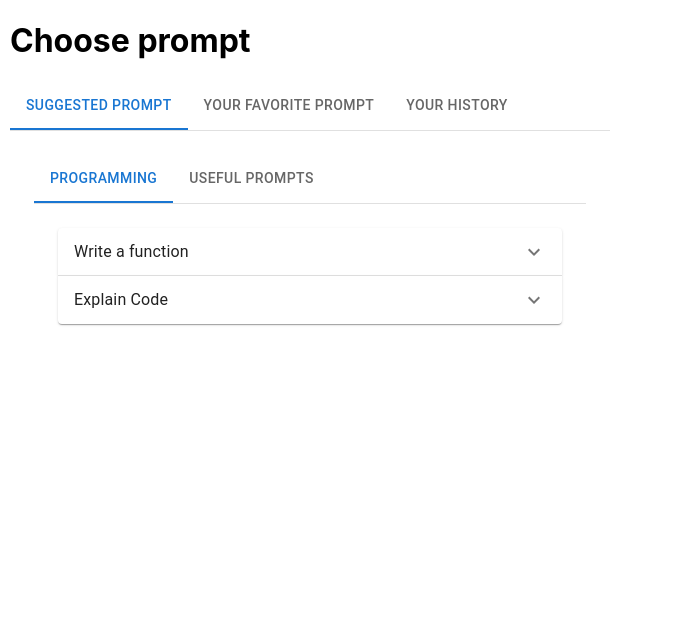
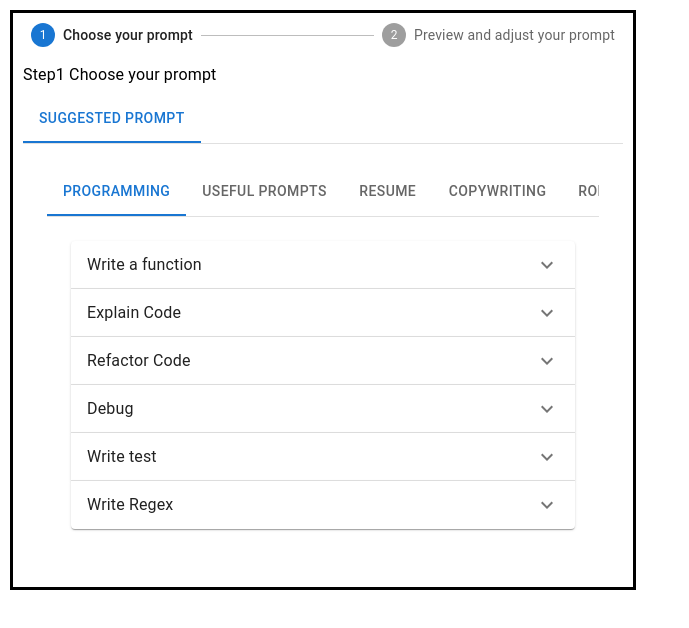
Before and after one commit to Zoran-yang/chatcomposer, a React (Create React App) app: page / in a window 1280 px wide. Shown: the top 628 px of the page, without its empty margins (0-689 px from the left). Built offline with nearby package versions, Linux system fonts and the light colour scheme.

Commit message:
add Timeline

```diff
--- a/src/component/ChoosePrompt/ChoosePrompt.js
+++ b/src/component/ChoosePrompt/ChoosePrompt.js
@@ -1,14 +1,15 @@
+import { Typography } from "@mui/material"
 import { UserInterface } from "./component/UserInterface"
 
 
 
 
-function ChoosePrompt({setComposerPhaseFunc,setCopiedPromptFunc}){
+function ChoosePrompt({handleNext,setCopiedPromptFunc,activeStep,TabName}){
 
     return(
         <>
-            <h1>Choose prompt</h1>
-            <UserInterface setComposerPhaseFunc={setComposerPhaseFunc} setCopiedPromptFunc={setCopiedPromptFunc}/>
+            <Typography sx={{ mt: 2, mb: 1 }}>Step{activeStep + 1}  {TabName} </Typography>
+            <UserInterface handleNext={handleNext} setCopiedPromptFunc={setCopiedPromptFunc}/>
         </>
     )
 }
--- a/src/component/ChoosePrompt/component/DefaultPrompt/DisplayDefaultPrompt.js
+++ b/src/component/ChoosePrompt/component/DefaultPrompt/DisplayDefaultPrompt.js
@@ -47,7 +47,7 @@ function a11yProps(index) {
 
 
 
-function DisplayDefaultPrompt({setComposerPhaseFunc,setCopiedPromptFunc}){
+function DisplayDefaultPrompt({handleNext,setCopiedPromptFunc}){
     const [value, setValue] = useState(0);
 
     const handleChange = (event, newValue) => {
@@ -56,7 +56,7 @@ function DisplayDefaultPrompt({setComposerPhaseFunc,setCopiedPromptFunc}){
 
     function copyPromptToNextPhase(CopiedPrompt){
         setCopiedPromptFunc(CopiedPrompt)
-        setComposerPhaseFunc("PreviewAndAdjustPrompt")
+        handleNext()
     }
 
     function DisplayPromptDetail(){
@@ -79,7 +79,7 @@ function DisplayDefaultPrompt({setComposerPhaseFunc,setCopiedPromptFunc}){
                                         {type[1]}
                                     </Typography>
                                     <Button variant="outlined" size="small" onClick={() => copyPromptToNextPhase(type[1])}>
-                                            Choose
+                                            Choose and Next
                                     </Button>
                                 </AccordionDetails>
                             </Accordion>
@@ -96,7 +96,7 @@ function DisplayDefaultPrompt({setComposerPhaseFunc,setCopiedPromptFunc}){
     return (
         <Box sx={{ width: '100%' }}>
             <Box sx={{ borderBottom: 1, borderColor: 'divider' }}>
-                <Tabs value={value} onChange={handleChange} aria-label="basic tabs example">
+                <Tabs value={value} onChange={handleChange} variant="scrollable" scrollButtons="auto" aria-label="scrollable auto tabs example">
                     {Object.keys(PromptInfo).map((type, index) =>{return <Tab label={type} key={type} {...a11yProps(index)} />})}
                 </Tabs>
             </Box>
--- a/src/component/ChoosePrompt/component/DefaultPrompt/PromptInfo.js
+++ b/src/component/ChoosePrompt/component/DefaultPrompt/PromptInfo.js
@@ -1,13 +1,71 @@
 
 const PromptInfo = {
     "Programming" : {
-        "Write a function" : "Your are programming language expert, please write a function that can do something.",
-        "Explain Code" : "You are a programming language expert, please explain the following code to me. attach code"
+        "Write a function" : "Your are [programming language] expert, please write a function that can [do something].",
+        "Explain Code" : "You are a [programming language] expert, please explain the following code to me. [attach code]",
+        "Refactor Code":"You are a Clean Code expert, I have the following code, please refactor it in a more clean and concise way so that my colleagues can maintain the code more easily. Also, explain why you want to refactor the code so that I can add the explanation to the Pull Request. [attach code]",
+        "Debug":"You are a [programming language] expert, I have a piece of code and, I expect this code to [do something], but it fails the [test case]. Please help me find out what I did wrong and rewrite it in the correct way. [attach code]",
+        "Write test":"You are a [programming language] expert, I have a piece of code [attach code], please write tests for it. Please provide at least [number] test cases, and cover the extreme cases, so that I can be sure that my code is correct. [attach code]",
+        "Write Regex":"You are now a Regex Expert, please write a Regex that can [do something]",
         }
-    ,
-    "Useful Prompts" :
-        {"How to do something" : "How to do something?"}
+    ,"Useful Prompts" : {
+        "How to do something" : "How to [do something]?",
+        "Summarize a topic":"Summarize [topic] for me.",
+        "Summarize an article":"Summarize [article] for me based on the following content: [attach content]",
+        "Teach me something":"You are an expert in [topic], teach me something about [topic].",
+    }
+    ,"Resume" : {
+        "Ask for Resume Feedback":"What can I do to make this [position] resume better? Please provide specific suggestions and rewrite the experience with your suggestions. Please keep the format. [Attach the resume]",
+        "Add Quantitative Data to Resume":"Add quantitative data to the following resume. [Attach the resume]",
+        "Make Resume More Concise" : "Make the following resume more concise without sacrificing the quality. [Attach the resume]",
+        "Customize Resume":"I am applying for [position and company], rewrite the following experience, so that I can better fit [company name]'s corporate culture. [Attach the experience]"
+    }
+    ,"Copywriting" : {
+        "Social Media Copywriting":"Create a compelling, eye-catching [social media] post for [purpose]. The post should include [keyword 1], [keyword 2], and [keyword 3]. Also, it should follow these rules: [rule 1], [rule 2], [rule 3], and [rule 4].",
+        "Social Media Post Title":"Write [5] social media post titles about [Topic] for [Social Media Platform], following these rules: [rule 1], [rule 2], and [rule 3]",
+        "Email Writing":"Write me a [formal] email to [recipient] about [purpose].",
+        "Email Writing":"You are a [position], I will send you an email, you need to reply to this email. Email: [attach content]",
+        "Production Description":"Write a [10] sentence product description for the following product keywords. Product keywords: [keyword 1], [keyword 2], [keyword 3], and [keyword 4].",
+        "Outlines":"Write an outline for the following article: [attach content]",
+        "Write a Blog Post":"Write a [number] word blog post about [topic].",
+    }
+    ,"Role Playing":{
+        "General Role Playing":"You are a [role], I will ask you some questions, you need to answer them professionally. My first question is: [question]",
+        "Interviewer":"You are a [role] interviewer, and I am a [role] interviewee. You need to follow these rules: [rule 1], [rule 2], and [rule 3]. My first sentence is: [sentence]",
+        "Tour Guide":"You are a tour guide, I will give you the location of my travel, you need to recommend a place near my location. In some cases, I will also tell you the type of the place I want to travel. You will also recommend me a place similar to the type of the first place near my location. My first request is [request].",
+    }
+    , "Daily Life":{
+        "Provide a recipe":"Please list the shopping list and steps of this recipe: [number] person of [a dish].",
+        "Event Planning":"Please help me plan a [event] for [number] people.",
+        "Brainstorming":"Please help me brainstorm [topic].",
+        "Travel Plan":"Generate a travel plan for [number] days in [location], the transportation is [transportation]. You need to follow these rules: [rule 1], [rule 2], and [rule 3].",
+    }
+    , "Marketing":{
+        "SEO Keyword":"Please list the SEO keywords for [topic].",
+    }
+    , "Writing":{
+        "Short Story":"Write a short story about [topic].",
+        "Research Report":"Write a research report about [topic].",
+    }
+    , "Learning New Things":{
+        "Learning and self testing":"As a [domain] expert, teach me [a topic in the domain] and give me a quiz on it. I will answer it and you tell me if I am right or wrong.",
+        "Explain a topic in depth":"You are now a [position], I need to understand [topic]. Please explain it in depth.",
+        "Explain a complex concept in a simple way":"You are now a [position], I need to understand [topic]. Please describe it in a simple way.",
+    }
+    , "Language Learning":{
+        "Learn English Vocabulary":"Please explain [word], and give me [5] examples of using it in a sentence.",
+        "Improve Conversational Skills":"Can we have a conversation about [technology]?",
+    }
+
 }
 
+// "":"",
+
+
+// , "":{
+//     "":"",
+//     "":"",
+//     "":"",
+// }
 
 export {PromptInfo}
--- a/src/component/ChoosePrompt/component/UserInterface.js
+++ b/src/component/ChoosePrompt/component/UserInterface.js
@@ -41,7 +41,7 @@ function a11yProps(index) {
 }
 
 
-function UserInterface({setComposerPhaseFunc, setCopiedPromptFunc}){
+function UserInterface({handleNext, setCopiedPromptFunc}){
   const [value, setValue] = useState(0);
 
   const handleChange = (event, newValue) => {
@@ -51,14 +51,14 @@ function UserInterface({setComposerPhaseFunc, setCopiedPromptFunc}){
     return(
         <Box sx={{ width: '100%' }}>
             <Box sx={{ borderBottom: 1, borderColor: 'divider' }}>
-                <Tabs value={value} aria-label="basic tabs example" onChange={handleChange}>
+                <Tabs value={value} variant="scrollable" scrollButtons="auto" aria-label="scrollable auto tabs example" onChange={handleChange}>
                     <Tab label="Suggested Prompt" {...a11yProps(0)} />
-                    <Tab label="Your Favorite Prompt" {...a11yProps(1)} />
-                    <Tab label="Your History" {...a11yProps(2)} />
+                    {/* <Tab label="Your Favorite Prompt" {...a11yProps(1)} /> */}
+                    {/* <Tab label="Your History" {...a11yProps(2)} /> */}
                 </Tabs>
             </Box>
                 <TabPanel value={value} index={0}>
-                    <DisplayDefaultPrompt setComposerPhaseFunc={setComposerPhaseFunc} setCopiedPromptFunc={setCopiedPromptFunc}></DisplayDefaultPrompt>
+                    <DisplayDefaultPrompt handleNext={handleNext} setCopiedPromptFunc={setCopiedPromptFunc}></DisplayDefaultPrompt>
                 </TabPanel>
                 <TabPanel value={value} index={1}>
                     Item Two
--- a/src/component/PreviewAndAdjustPrompt/PreviewAndAdjustPrompt.js
+++ b/src/component/PreviewAndAdjustPrompt/PreviewAndAdjustPrompt.js
@@ -1,4 +1,4 @@
-import { Button } from '@mui/material';
+import { Button, Typography } from '@mui/material';
 import Box from '@mui/material/Box';
 import TextField from '@mui/material/TextField';
 import { useState } from 'react';
@@ -7,7 +7,7 @@ import {submitPromptToOpenai} from"./submitPromptToOpenai"
 
 
 
-function PreviewAndAdjustPrompt({copiedPrompt, setComposerPhaseFunc}){
+function PreviewAndAdjustPrompt({copiedPrompt, handleNext, handleBack, activeStep,TabName}){
     const [revisedPromt, setRevisedPromt] = useState(copiedPrompt)
     function handleRevisedPromt(e){
         setRevisedPromt(e.target.value)
@@ -16,6 +16,7 @@ function PreviewAndAdjustPrompt({copiedPrompt, setComposerPhaseFunc}){
 
     return (
         <>
+            <Typography sx={{ mt: 2, mb: 1 }}>Step{activeStep + 1}  {TabName} </Typography>
             <Box
                 component="form"
                 sx={{
@@ -25,10 +26,10 @@ function PreviewAndAdjustPrompt({copiedPrompt, setComposerPhaseFunc}){
                 noValidate
                 autoComplete="off"
             >
-                <div style={{width: '50%'}}>
+                <div>
                     <TextField
                         id="outlined-multiline-static"
-                        label="Adjust your prompt"
+                        label="Revise your prompt"
                         multiline
                         rows={10}
                         defaultValue={copiedPrompt}
@@ -39,11 +40,14 @@ function PreviewAndAdjustPrompt({copiedPrompt, setComposerPhaseFunc}){
                             justifyContent:"flex-end",
                             flexWrap: "wrap"
                         }}>
-                            <Button variant="outlined" size="small" onClick={()=>submitPromptToOpenai(revisedPromt)}>
+                            <Button variant="outlined" size="small" onClick={()=>{
+                                handleNext()
+                                setTimeout(()=>submitPromptToOpenai(revisedPromt), 1000)
+                            }}>
                                 Sumbit
                             </Button>
-                            <Button variant="outlined" size="small" onClick={()=>setComposerPhaseFunc("ChoosePrompt")}>
-                                Cancel
+                            <Button variant="outlined" size="small" onClick={handleBack}>
+                                Back
                             </Button>
                     </div>
                 </div>
--- a/src/container/App.js
+++ b/src/container/App.js
@@ -4,23 +4,109 @@ import {UploadContent} from "../component/UploadContent/UploadContent"
 import {ChoosePrompt} from "../component/ChoosePrompt/ChoosePrompt"
 import {PreviewAndAdjustPrompt} from "../component/PreviewAndAdjustPrompt/PreviewAndAdjustPrompt"
 import { useState } from 'react';
+import Box from '@mui/material/Box';
+import Stepper from '@mui/material/Stepper';
+import Step from '@mui/material/Step';
+import StepLabel from '@mui/material/StepLabel';
+import Button from '@mui/material/Button';
+import Typography from '@mui/material/Typography';
+
+const steps = ['Choose your prompt', 'Preview and adjust your prompt'];
 
 function App() {
-  const [composerPhase, setComposerPhase] = useState("ChoosePrompt")
+  // const [composerPhase, setComposerPhase] = useState("ChoosePrompt")
   const [copiedPrompt, setCopiedPrompt] = useState("")  //set textfield of PreviewAndAdjustPrompt
-  const setComposerPhaseFunc = (newPhase) => {
-    setComposerPhase(newPhase)
-  }
+  // const setComposerPhaseFunc = (newPhase) => {
+  //   setComposerPhase(newPhase)
+  // }
   const setCopiedPromptFunc = (CopiedPrompt) =>{
     setCopiedPrompt(CopiedPrompt)
   }
+  const [activeStep, setActiveStep] = useState(0);
+  const [skipped, setSkipped] = useState(new Set());
 
-  switch (composerPhase) {
-    case "PreviewAndAdjustPrompt":
-      return <PreviewAndAdjustPrompt copiedPrompt={copiedPrompt} setComposerPhaseFunc={setComposerPhaseFunc}/>
-    default:
-      return <ChoosePrompt setComposerPhaseFunc={setComposerPhaseFunc} setCopiedPromptFunc={setCopiedPromptFunc}/>
+  const isStepOptional = (step) => {
+    return step === 1;
   };
+
+  const isStepSkipped = (step) => {
+    return skipped.has(step);
+  };
+
+  const handleNext = () => {
+    let newSkipped = skipped;
+    if (isStepSkipped(activeStep)) {
+      newSkipped = new Set(newSkipped.values());
+      newSkipped.delete(activeStep);
+    }
+    console.log(activeStep)
+
+    setActiveStep((prevActiveStep) => prevActiveStep + 1);
+    setSkipped(newSkipped);
+  };
+
+  const handleBack = () => {
+    setActiveStep((prevActiveStep) => prevActiveStep - 1);
+  };
+
+  const handleSkip = () => {
+    if (!isStepOptional(activeStep)) {
+      // You probably want to guard against something like this,
+      // it should never occur unless someone's actively trying to break something.
+      throw new Error("You can't skip a step that isn't optional.");
+    }
+
+    setActiveStep((prevActiveStep) => prevActiveStep + 1);
+    setSkipped((prevSkipped) => {
+      const newSkipped = new Set(prevSkipped.values());
+      newSkipped.add(activeStep);
+      return newSkipped;
+    });
+  };
+
+  const handleReset = () => {
+    setActiveStep(0);
+  };
+
+  return (
+    <Box sx={{ width: '100%' }}>
+      <Stepper activeStep={activeStep}>
+        {steps.map((label, index) => {
+          const stepProps = {};
+          const labelProps = {};
+          // if (isStepOptional(index)) {
+          //   labelProps.optional = (
+          //     <Typography variant="caption">Optional</Typography>
+          //   );
+          // }
+          if (isStepSkipped(index)) {
+            stepProps.completed = false;
+          }
+          return (
+            <Step key={label} {...stepProps}>
+              <StepLabel {...labelProps}>{label}</StepLabel>
+            </Step>
+          );
+        })}
+      </Stepper>
+      {activeStep === steps.length ? (
+        <>
+          <Typography sx={{ mt: 2, mb: 1 }}>
+            All steps completed - you&apos;re finished
+          </Typography>
+          <Box sx={{ display: 'flex', flexDirection: 'row', pt: 2 }}>
+            {/* <Box sx={{ flex: '1 1 auto' }} />
+            <Button onClick={handleReset}>Reset</Button> */}
+          </Box>
+        </>
+      ) :
+        (activeStep === 1 ?
+          (<PreviewAndAdjustPrompt copiedPrompt={copiedPrompt} handleNext={handleNext} handleBack={handleBack} activeStep ={activeStep} TabName = {steps[activeStep]}/>)
+          : (<ChoosePrompt handleNext={handleNext} setCopiedPromptFunc={setCopiedPromptFunc} activeStep ={activeStep} TabName = {steps[activeStep]}/>)
+        )
+      }
+    </Box>
+  );
 }
 
 export default App;
--- a/src/index.css
+++ b/src/index.css
@@ -1,6 +1,8 @@
 body {
   margin: 10px;
   width: 600px;
+  padding: 10px;
+  border:black 3px solid;
   font-family: -apple-system, BlinkMacSystemFont, 'Segoe UI', 'Roboto', 'Oxygen',
     'Ubuntu', 'Cantarell', 'Fira Sans', 'Droid Sans', 'Helvetica Neue',
     sans-serif;
```
Also changed, not shown: src/component/ChoosePrompt/component/YourFavorite/YourFavorite.js (renamed from src/component/ChoosePrompt/component/YourFavorite.js), src/component/ChoosePrompt/component/YourHistory/YourHistory.js (renamed from src/component/ChoosePrompt/component/YourHistory.js).
